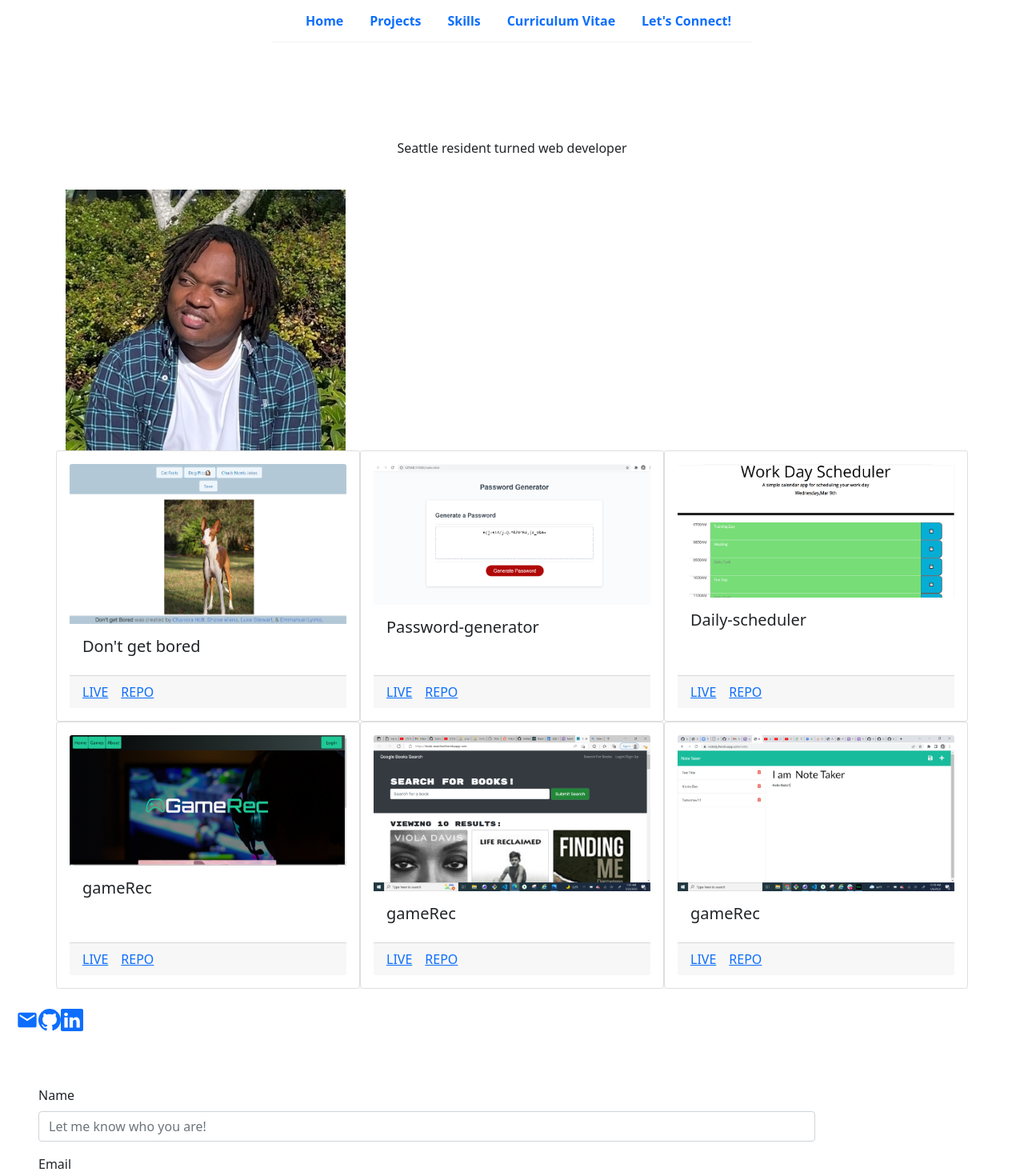
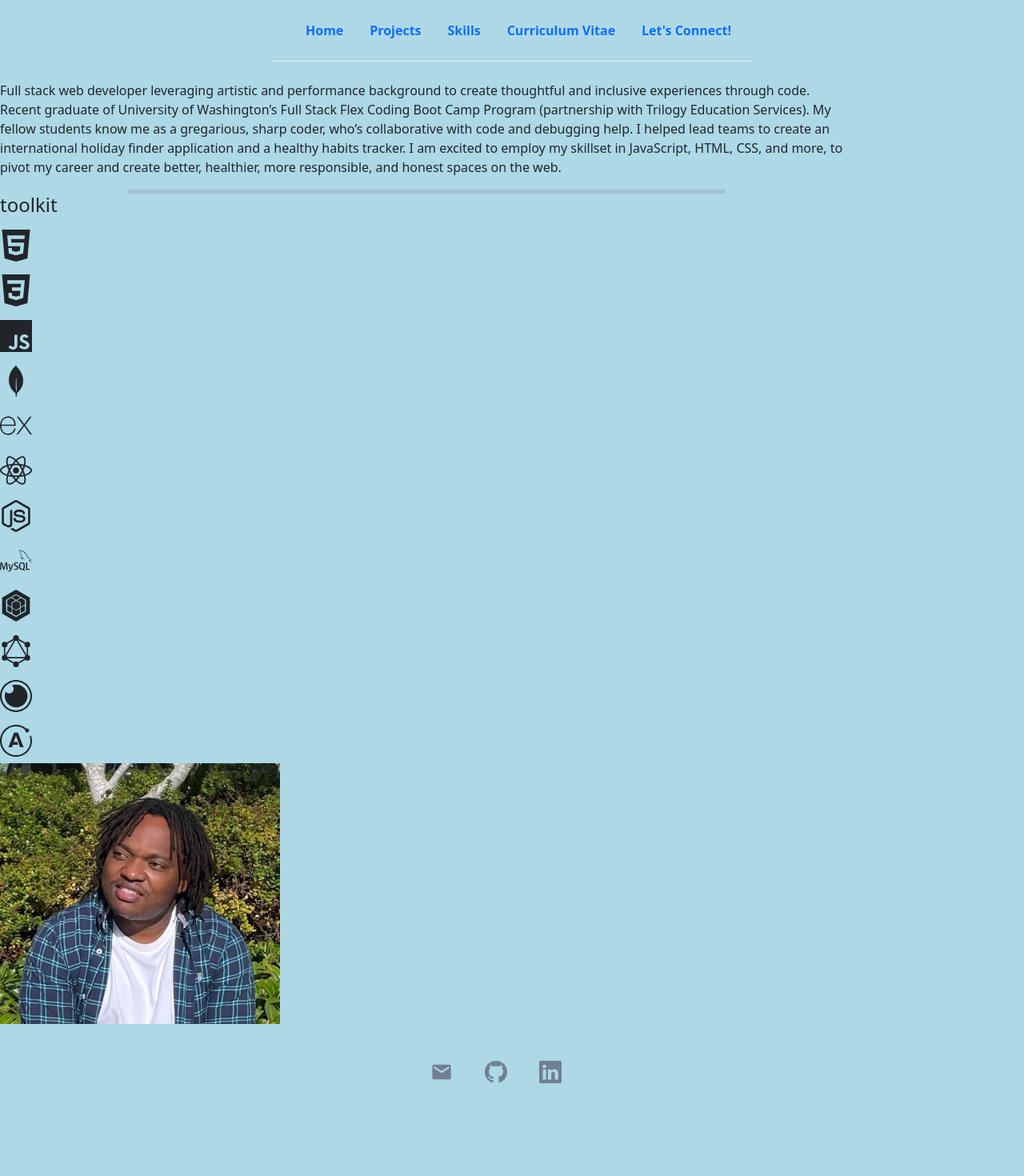
Before and after one commit to Nderingo/Bio-Portifolio, a React (Create React App) app: page / in a window 1280 px wide. Shown: the top 1470 px of the page at 80% size. After the commit the page ends 1402 px from the top, so only its background shows below. Built offline with nearby package versions, Linux system fonts and the light colour scheme.

Commit message:
updated the bio.js and app.css

```diff
--- a/src/App.css
+++ b/src/App.css
@@ -1,45 +1,47 @@
-/* .App {
-  text-align: center;
+
+
+
+* body{
+  background-color: lightblue;
 }
 
-.App-logo {
-  height: 40vmin;
-  pointer-events: none;
-} */
-
-@media (prefers-reduced-motion: no-preference) {
-  .App-logo {
-    animation: App-logo-spin infinite 20s linear;
-  }
+.navbar {
+  padding: 20px;
+  display: flex;
+  align-items: center;
+  max-width: 600px;
+  margin: 0 auto;
+  border-bottom: 1px solid #f2f2f2;
+  font-weight: bolder;
 }
 
-.App-header {
-  background-color: #282c34;
-  min-height: 100vh;
+.navbar a {
+  margin-left: 16px;
+  text-decoration: none;
+  padding: 6px;
+}
+.navbar a:hover {
+  color: blue;
+}
+
+.footer-container {
+  width: 100%;
   display: flex;
-  flex-direction: column;
-  align-items: center;
   justify-content: center;
-  font-size: calc(10px + 2vmin);
+  flex-direction: row;
+
+}
+
+.footer-container a {
+  color: slategray;
+  padding: 10px;
+  margin: 10px;
+}
+
+.footer-container a:hover {
   color: white;
 }
 
-.rounded-lg {
-  width: 25px;
-  display: flex;
-  justify-content: center;
-  margin-bottom: 40px;
+.footer-container a:active {
+  color: white;
 }
-
-.App-link {
-  color: #61dafb;
-}
-
-@keyframes App-logo-spin {
-  from {
-    transform: rotate(0deg);
-  }
-  to {
-    transform: rotate(360deg);
-  }
-}
--- a/src/App.js
+++ b/src/App.js
@@ -2,26 +2,37 @@ import React from "react";
 
 
 import Nav from "./components/Nav";
-import About from "./components/About";
+import Bio from "./components/Bio";
 import Projects from "./components/Projects";
 import Footer from "./components/Footer";
 import Contact from "./components/Contact";
 import Resume from "./components/Resume";
-
+import 'bootstrap/dist/css/bootstrap.min.css';
+import { useEffect,useState } from "react"
+import './App.css'
 
 
 
 // In our main App component, we are rendering only single instances of Header and Navbar and several instances of Card
 function App() {
+  // Set view to about on page load
+  useEffect(() => {
+    setView('about');
+  }, []);
+
+  // Hash URL will load via direct link
+  const [ view, setView ] = useState(() => {
+    return document.location.hash.slice(1);
+  })
+
   return (
-    <div>
-      <Nav/>
-      <About />
-      <Projects/>
-      <Footer/>
-      <Contact/>
-      <Resume/>
-    </div>
+    <>
+      <Nav view={view} setView={setView} />
+      { view === "about" && <Bio /> }
+      { view === "work" && <Projects /> }
+      { view === "contact" && <Contact /> }
+      <Footer />
+    </>
   );
 }
 
--- /dev/null
+++ b/src/components/Bio.js
@@ -0,0 +1,61 @@
+import React from 'react'
+import esalPic from "../images/profile12.jpg";
+
+// Do we want to try this to organize the bio, pic, etc.
+// import { Card, CardGroup, Row, Col, Container } from "react-bootstrap/";
+
+import { SiHtml5, SiCss3, SiJavascript, SiMysql, SiSequelize, SiGraphql, SiMongodb, SiExpress, SiReact, SiNodedotjs, SiInsomnia, SiApollographql } from "react-icons/si"
+
+const ColoredLine = ({ color }) => (
+  <hr
+      style={{
+          color: color,
+          backgroundColor: color,
+          margin: 'auto',
+          width: '70%',
+          height: 5
+      }}
+  />
+);
+
+export default function Bio() {
+  return (
+    <section className='about-container mt-4 col-10'>
+        <div>
+          <p>Full stack web developer leveraging artistic and performance background to create thoughtful and inclusive experiences through code. Recent graduate of University of Washington’s Full Stack Flex Coding Boot Camp Program (partnership with Trilogy Education Services). My fellow students know me as a gregarious, sharp coder, who’s collaborative with code and debugging help. I helped lead teams to create an international holiday finder application and a healthy habits tracker. I am excited to employ my skillset in JavaScript, HTML, CSS, and more, to pivot my career and create better, healthier, more responsible, and honest spaces on the web.</p>
+
+          <ColoredLine color="gray" />
+
+          <h4 className='nav-main nav-menu'>toolkit</h4>
+          <div className='tools-container col-10'>
+
+            <h1><SiHtml5 alt="HTML"/></h1>
+            <h1><SiCss3 alt="CSS"/></h1>
+            <h1><SiJavascript alt="JS/Javascript"/></h1>
+
+            <h1><SiMongodb alt="MongoDB"/></h1>
+            <h1><SiExpress alt="Express"/></h1>
+            <h1><SiReact alt="React"/></h1>
+            <h1><SiNodedotjs alt="Node.js"/></h1>
+
+
+            {/* <h1><SiJquery alt="jQuery"/></h1> */}
+            <h1><SiMysql alt="MySQL"/></h1>
+            <h1><SiSequelize alt="Sequelize"/></h1>
+            <h1><SiGraphql alt="GraphQL"/></h1>
+            {/* <h1><SiHandlebarsdotjs alt="Handlebars"/></h1> */}
+
+            {/* <h1><SiJest alt="Jest"/></h1> */}
+            <h1><SiInsomnia alt="Insomnia"/></h1>
+            {/* <h1><SiHeroku alt="Heroku"/></h1> */}
+            <h1><SiApollographql alt="Apollo"/></h1>
+
+          </div>
+        </div>
+
+        <div className='col-2 portfolio-picture'>
+          <img alt="Emma Lyimo - Full Stack Dev" src={esalPic} />
+        </div>
+    </section>
+  )
+}
```
Also changed, not shown: 1 other file (tests, documents, lock files or other folders).
